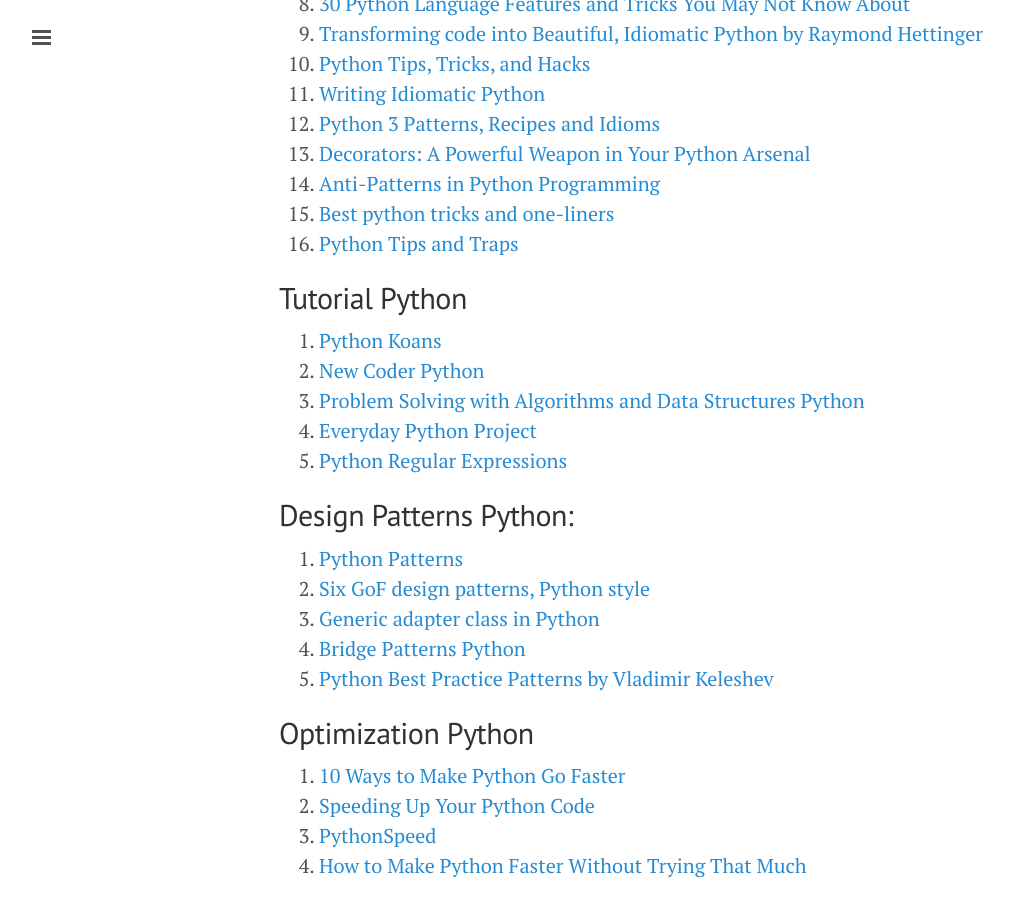
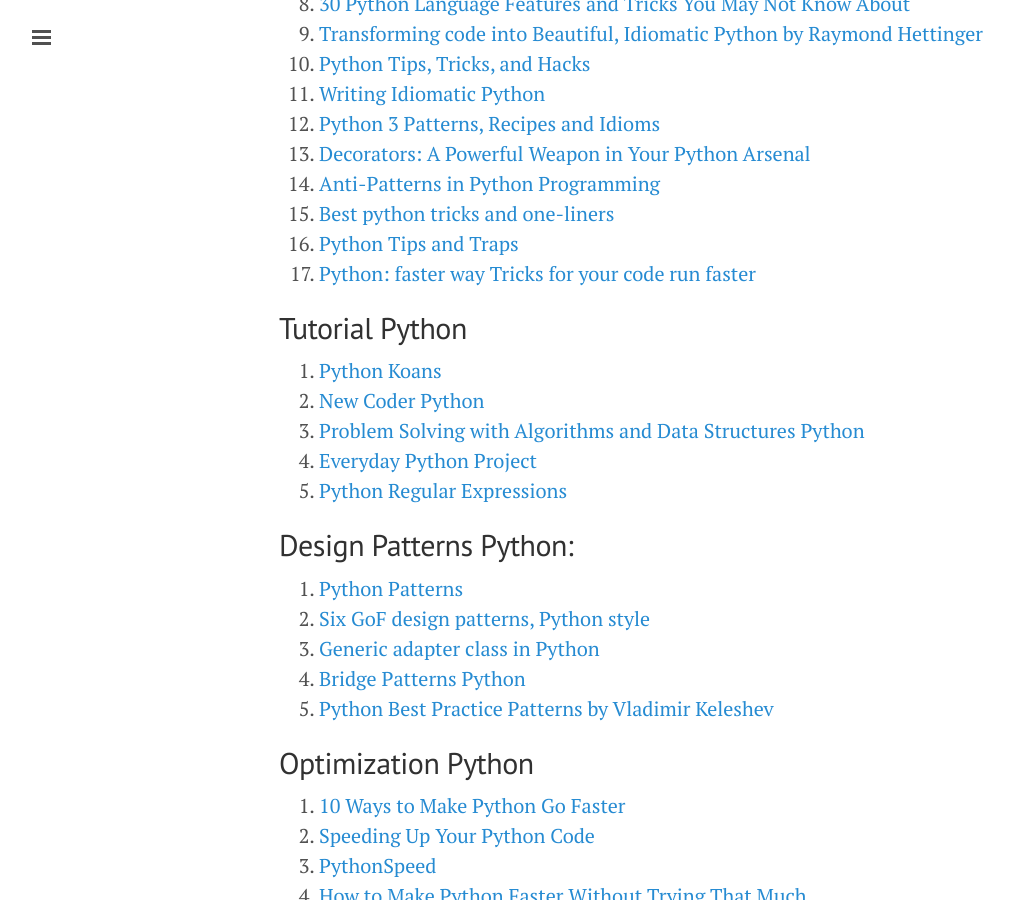
Before and after one commit to ibotdotout/ibotdotout.github.io, a Jekyll site: the page built from _posts/2014-06-08-python.md, in a window 1280 px wide and 900 px high, scrolled down 3358 px. Shown: the whole window, without its empty margins (1-1015 px from the left). Built offline with Jekyll 4.4.1, drawn with Linux system fonts in a browser that asks for light colours; Markdown is read by kramdown in place of the engine named in the settings.

Commit message:
Update 2014-06-08-python.md

```diff
--- a/_posts/2014-06-08-python.md
+++ b/_posts/2014-06-08-python.md
@@ -138,6 +138,7 @@ permalink: python
 14. [Anti-Patterns in Python Programming](http://lignos.org/py_antipatterns/)
 15. [Best python tricks and one-liners](http://www.reddit.com/r/Python/comments/2e5wb7/best_python_tricks_and_oneliners/)
 16. [Python Tips and Traps](https://www.airpair.com/python/posts/python-tips-and-traps)
+17. [Python: faster way Tricks for your code run faster](http://zokis.github.io/Python--Faster-Way/)
 
 ## Tutorial Python
 1. [Python Koans](http://github.com/gregmalcolm/python_koans)
```
